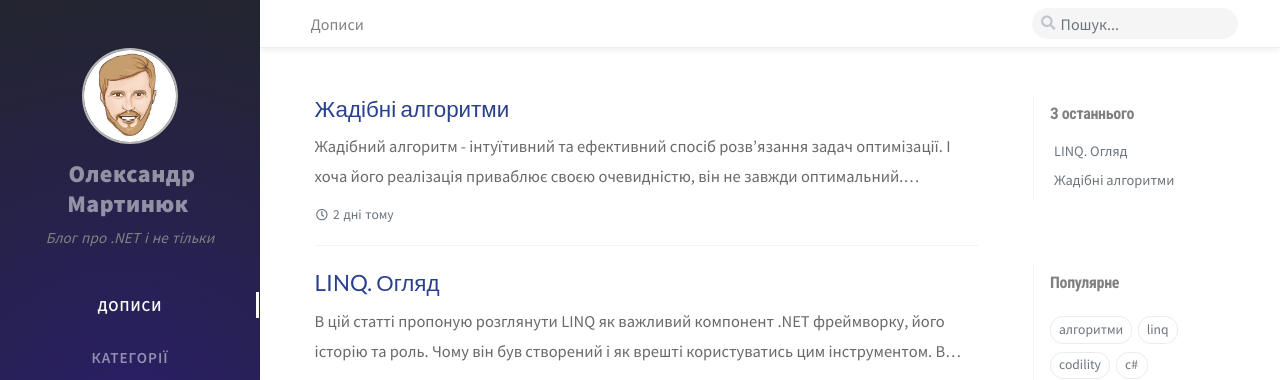
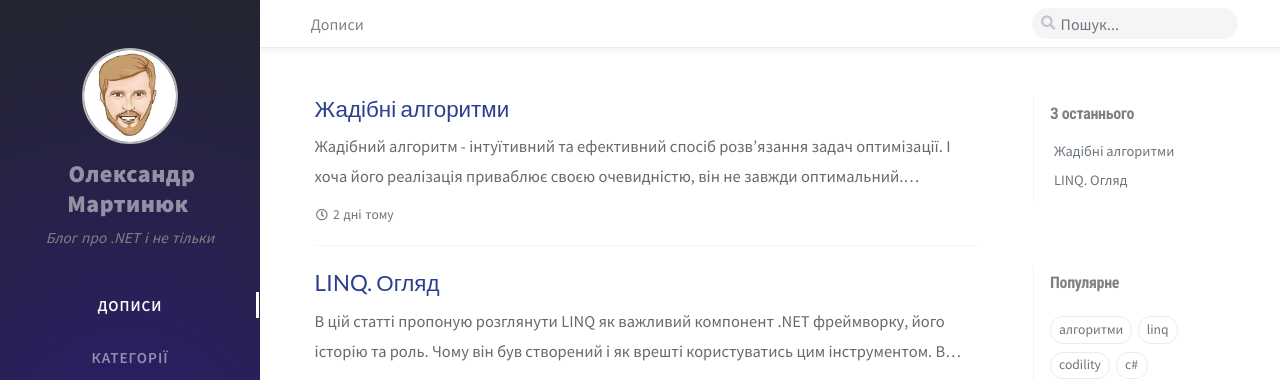
Before and after one commit to olesmartyniuk/olesmartyniuk.github.io, a Jekyll site: the page built from index.html, in a window 1280 px wide. Shown: the top 380 px of the page. Built offline with Jekyll 4.4.1, drawn with Linux system fonts in a browser that asks for light colours; nearby versions of some CDN libraries; the list of posts is cut into pages by our own code; comment, search, counter and statistics services are not loaded; part of the change alters nothing that is shown.

```diff
--- a/_data/updates.yml
+++ b/_data/updates.yml
@@ -1,6 +1,6 @@
 -
   filename: 'greedy-algorithms'
-  lastmod: '2020-05-10 18:08:22 +0200'
+  lastmod: '2020-05-10 18:33:38 +0200'
 -
   filename: 'linq-overview'
   lastmod: '2020-05-10 18:08:22 +0200'
```
